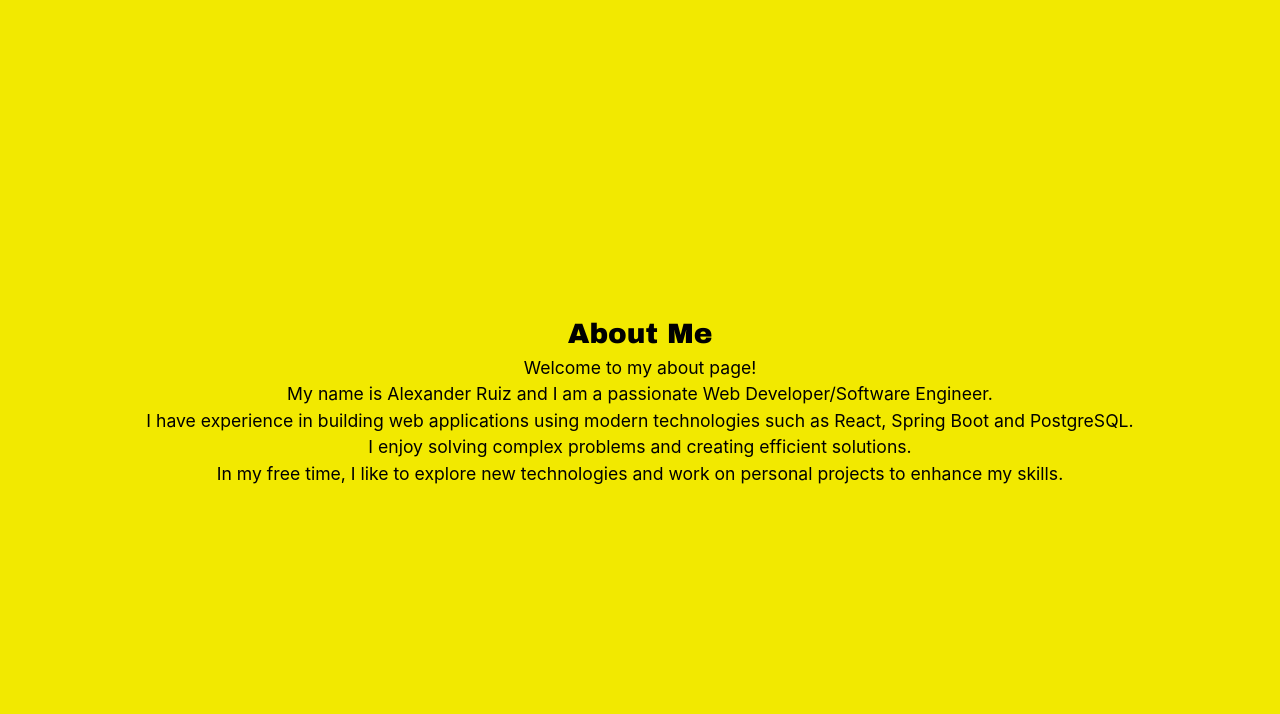
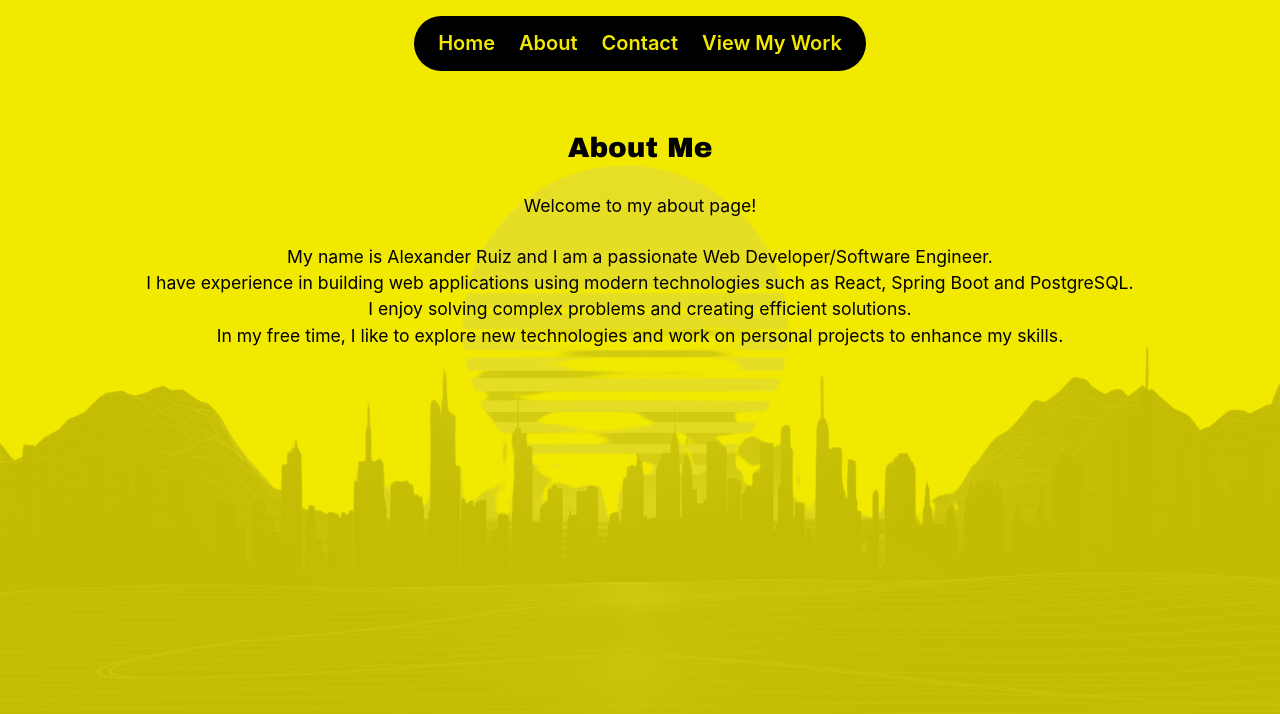
Before and after one commit to AlexRz101/Personal-Portfolio, a React (Vite) app in the folder Portfolio/: page /about in a window 1280 px wide. Shown: the top 714 px of the page. Built offline with nearby package versions, Linux system fonts and the light colour scheme.

Commit message:
Made About page layout

```diff
--- a/Portfolio/src/pages/About.tsx
+++ b/Portfolio/src/pages/About.tsx
@@ -1,13 +1,30 @@
+import Navbar from "../components/Navbar"
+import "../styles/About.css"
+import cityBg from '../assets/artapixel-city-5848267_1920.png'
 function About() {
     return (
-        <div className="center h-screen flex justify-center items-center flex-col text-center">
-            <h1 className="text">About Me</h1>
-            <p>Welcome to my about page!</p>
-            <p className="center">My name is Alexander Ruiz and I am a passionate Web Developer/Software Engineer. <br></br>
-                I have experience in building web applications using modern technologies such as React, Spring Boot and PostgreSQL. <br></br>
-                I enjoy solving complex problems and creating efficient solutions. <br></br>
-                In my free time, I like to explore new technologies and work on personal projects to enhance my skills.
-            </p>
+        <div
+            className="flex flex-col h-screen background-container overflow-hidden"
+            style={{ '--bg-image': `url(${cityBg})` } as React.CSSProperties}
+        >
+            {/* Navbar centered at top */}
+            <div className="flex justify-center items-center py-4 z-10 w-full">
+                <Navbar
+                    navBarColor="bg-black"
+                    textColor="text-[#f2e900]"
+                    shadowColor="shadow-[#f2e900]"
+                />
+            </div>
+
+            {/* Page content below */}
+            <div className="flex justify-center items-center flex-col text-center mt-10 gap-6 z-10">
+                <h1 className="text">About Me</h1>
+                <p>Welcome to my about page!</p>
+                <p className="center">My name is Alexander Ruiz and I am a passionate Web Developer/Software Engineer. <br></br>
+                    I have experience in building web applications using modern technologies such as React, Spring Boot and PostgreSQL. <br></br>
+                    I enjoy solving complex problems and creating efficient solutions. <br></br>
+                    In my free time, I like to explore new technologies and work on personal projects to enhance my skills.</p>
+            </div>
         </div>
     );
 }
--- a/Portfolio/src/pages/Home.tsx
+++ b/Portfolio/src/pages/Home.tsx
@@ -13,7 +13,7 @@ function Home() {
     >
 
       {/* Left Side */}
-      <div className="flex flex-col justify-center items-start home-left">
+      <div className="flex flex-col justify-center items-start home-left z-3">
 
         <h1 className="home-h1 leading-none whitespace-nowrap [text-shadow:0_0_10px_#00f0ff,0_0_20px_#00f0ff44]">
           Alexander Ruiz
--- a/Portfolio/src/styles/About.css
+++ b/Portfolio/src/styles/About.css
@@ -0,0 +1,17 @@
+
+.background-container {
+    position: relative;
+    width: 100%;
+    height: 100vh;
+}
+
+.background-container::before {
+    content: "";
+    position: absolute;
+    inset: 0;
+    background-image: var(--bg-image);
+    background-size: cover;
+    background-position: center;
+    opacity: 0.2;
+    filter: grayscale(100%);
+}
```
